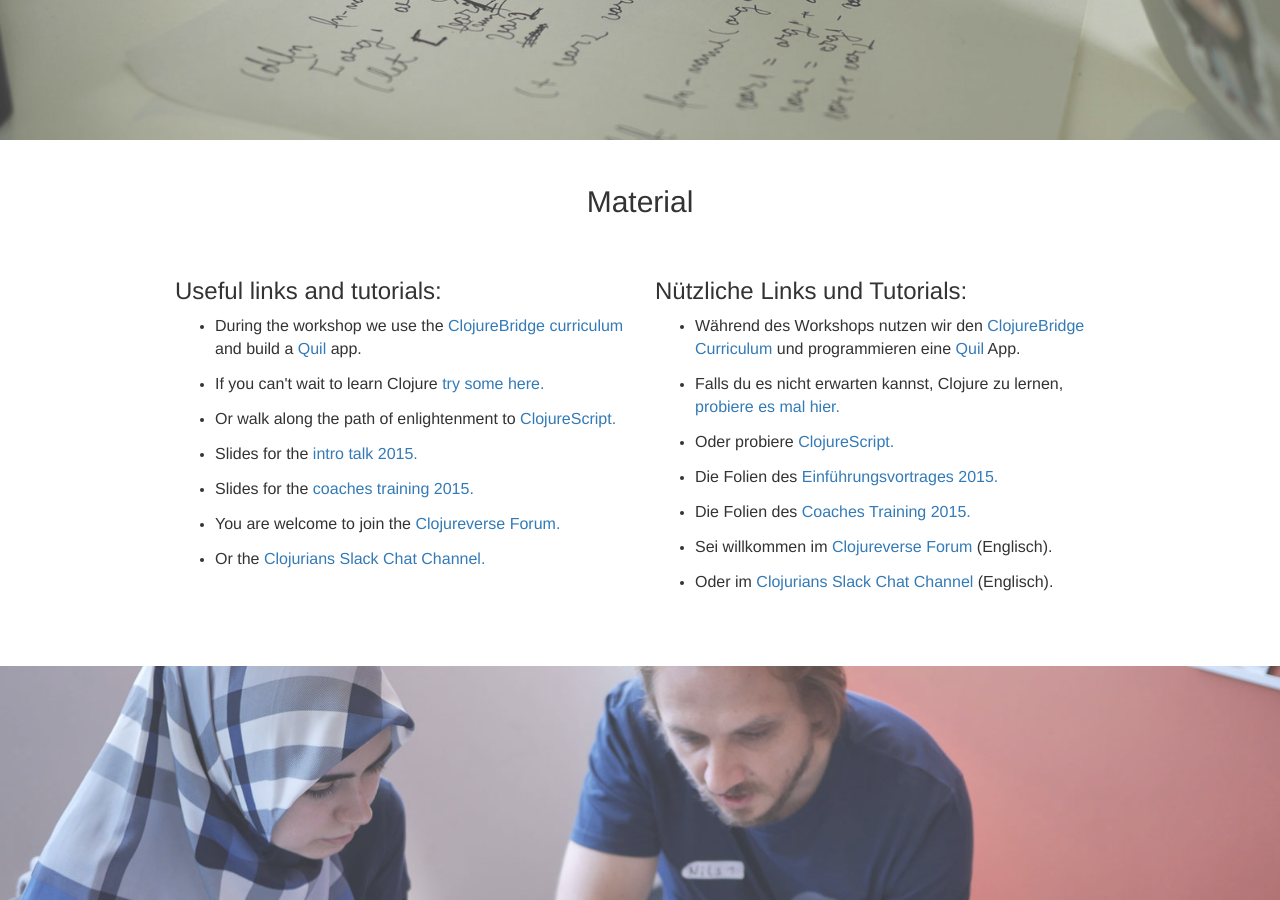
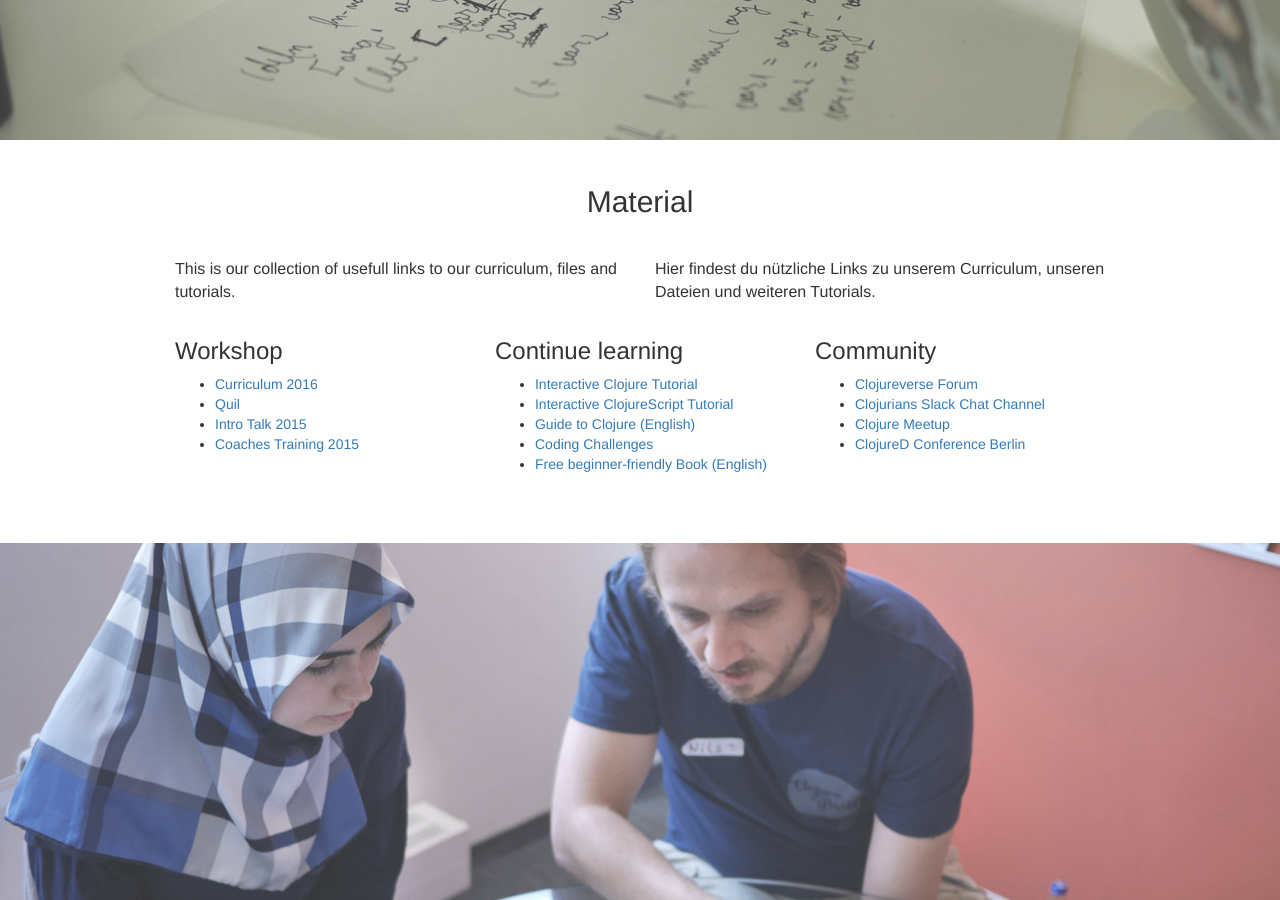
Before and after one commit to clojurebridge-berlin/clojurebridge-berlin.github.io, a Jekyll site: the page built from index.html, in a window 1280 px wide and 900 px high, scrolled down 1930 px. Built offline with Jekyll 4.4.1, drawn with Linux system fonts in a browser that asks for light colours.

Commit message:
Add all learning resources and community links

```diff
--- a/index.html
+++ b/index.html
@@ -97,54 +97,62 @@ title: Clojure Programming Workshops
     <div class="row bottom-space">
       <h2>Material</h2>
        <div class="col-md-6">
-        <h3>Useful links and tutorials:</h3>
+        <p>This is our collection of usefull links to our curriculum, files and tutorials.</p>
+        </div>
+        <div class="col-md-6">
+          <p>Hier findest du nützliche Links zu unserem Curriculum, unseren Dateien und weiteren Tutorials.</p>
+        </div>
+        <div class="col-md-4">
+          <h3>Workshop</h3>
           <ul>
             <li>
-            <p>During the workshop we use the <a href="https://clojurebridge-berlin.github.io/curriculum/">ClojureBridge curriculum</a> and build a <a href="https://github.com/quil/quil">Quil</a> app.</p>
+              <a href="https://clojurebridge-berlin.github.io/curriculum/">Curriculum 2016</a>
             </li>
             <li>
-            <p>If you can't wait to learn Clojure <a href="http://www.tryclj.com/">try some here.</a></p>
+              <a href="https://github.com/quil/quil">Quil</a>
             </li>
             <li>
-            <p>Or walk along the path of enlightenment to <a href="http://clojurescriptkoans.com/">ClojureScript.</a>
-            </p>
-          </li>
-          <li><p>Slides for the <a href="https://clojurebridge-berlin.github.io/ClojureBridgeBerlin_Intro_Talk.pdf">intro talk 2015.</a></p></li>
-          <li>
-            <p>Slides for the <a href="https://clojurebridge-berlin.github.io/coaches_training.deck.html">coaches training 2015.</a>
-            </p>
+              <a href="https://clojurebridge-berlin.github.io/ClojureBridgeBerlin_Intro_Talk.pdf">Intro Talk 2015</a>
             </li>
             <li>
-            <p>You are welcome to join the <a href="http://clojureverse.org/">Clojureverse Forum.</a></p>
-          </li>
-          <li>
-            <p>Or the <a href="http://clojurians.net/">Clojurians Slack Chat Channel.</a></p>
+              <a href="https://clojurebridge-berlin.github.io/coaches_training.deck.html">Coaches Training 2015</a>
             </li>
           </ul>
         </div>
-      <div class="col-md-6">
-        <h3>Nützliche Links und Tutorials:</h3>
+        <div class="col-md-4">
+          <h3>Continue learning</h3>
           <ul>
             <li>
-            <p>Während des Workshops nutzen wir den <a href="https://clojurebridge-berlin.github.io/curriculum/">ClojureBridge Curriculum</a> und programmieren eine <a href="https://github.com/quil/quil">Quil</a> App.</p>
+              <a href="http://www.tryclj.com/">Interactive Clojure Tutorial</a>
             </li>
             <li>
-            <p>Falls du es nicht erwarten kannst, Clojure zu lernen, <a href="http://www.tryclj.com/">probiere es mal hier.</a></p>
+              <a href="http://clojurescriptkoans.com/">Interactive ClojureScript Tutorial</a>
             </li>
             <li>
-            <p>Oder probiere <a href="http://clojurescriptkoans.com/">ClojureScript.</a>
-            </p>
-          </li>
-          <li><p>Die Folien des <a href="https://clojurebridge-berlin.github.io/ClojureBridgeBerlin_Intro_Talk.pdf">Einführungsvortrages 2015.</a></p></li>
-          <li>
-            <p>Die Folien des <a href="https://clojurebridge-berlin.github.io/coaches_training.deck.html">Coaches Training 2015.</a>
-            </p>
+              <a href="https://aphyr.com/posts/301-clojure-from-the-ground-up-welcome">Guide to Clojure (English)</a>
             </li>
             <li>
-            <p>Sei willkommen im <a href="http://clojureverse.org/">Clojureverse Forum</a> (Englisch).</p>
+              <a href="http://www.4clojure.com/">Coding Challenges</a>
             </li>
             <li>
-            <p>Oder im <a href="http://clojurians.net/">Clojurians Slack Chat Channel</a> (Englisch).</p>
+              <a href="http://www.braveclojure.com/introduction/">Free beginner-friendly Book (English)</a>
+            </li>
+          </ul>
+        </div>
+        <div class="col-md-4">
+          <h3>Community</h3>
+          <ul>
+            <li>
+              <a href="http://clojureverse.org/">Clojureverse Forum</a>
+            </li>
+            <li>
+              <a href="http://clojurians.net/">Clojurians Slack Chat Channel</a>
+            </li>
+            <li>
+              <a href="http://www.meetup.com/de-DE/Clojure-Berlin/">Clojure Meetup</a>
+            </li>
+            <li>
+              <a href="http://www.clojured.de/">ClojureD Conference Berlin</a>
             </li>
           </ul>
         </div>
```
Lines whose indentation alone changed are shown as unchanged.
